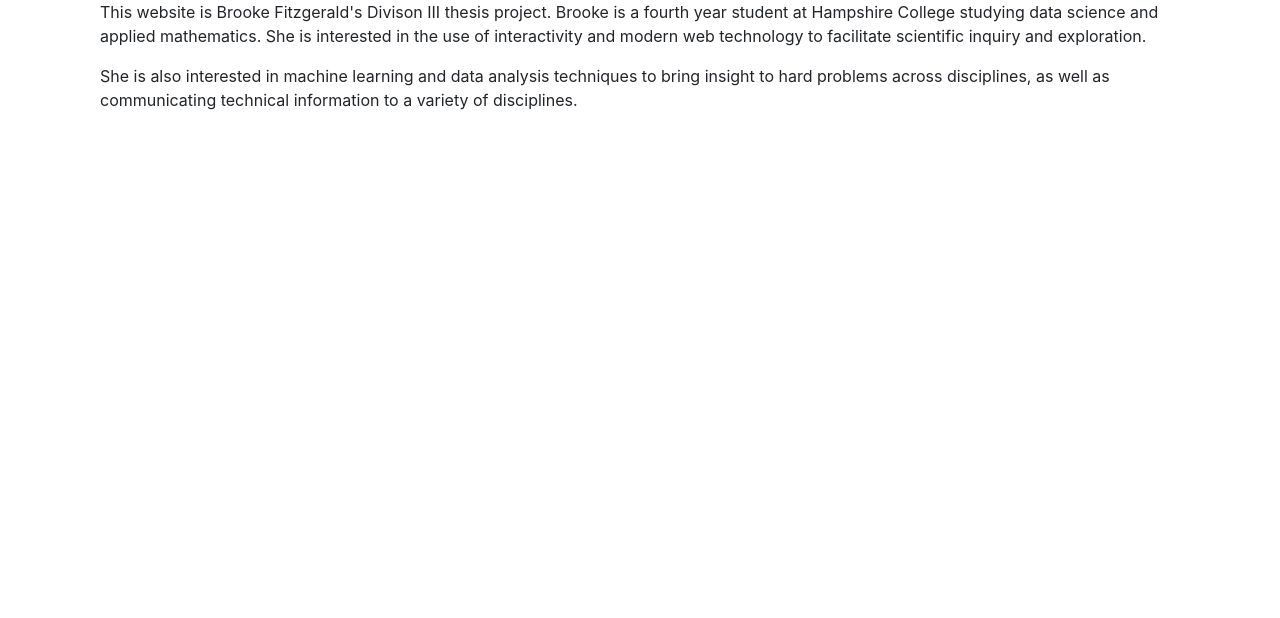
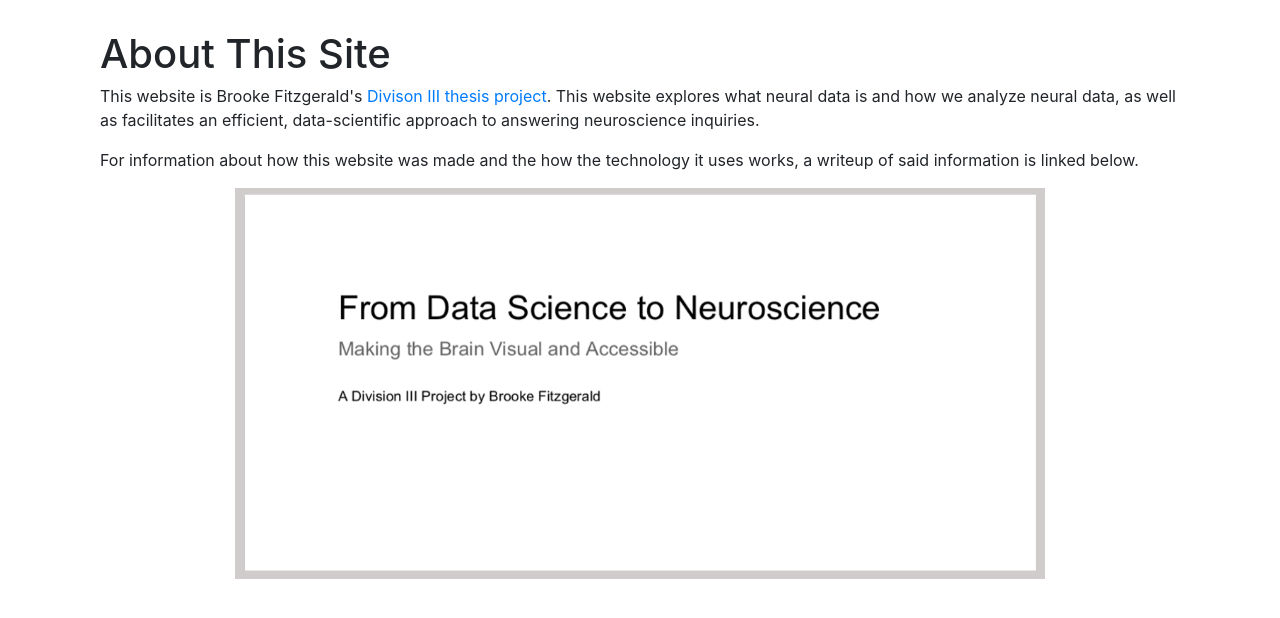
Before and after one commit to brookefitzgerald/neural_exploration, a Django app: page /about/ in a window 1280 px wide. Shown: the part 56-674 px from the top of the page. Run offline with Django 3.2, Linux system fonts and the light colour scheme; parts of the project's set-up code (start-up, migrations or seed data) failed here and were passed over; some libraries are stand-ins or nearby versions.

Commit message:
added writeup to about page

```diff
--- a/neural_exploration/static/css/project.css
+++ b/neural_exploration/static/css/project.css
@@ -78,6 +78,12 @@
   stroke-width: 1.25px;
 }
 
+.center {
+    display: block;
+    margin-left: auto;
+    margin-right: auto;
+}
+
 .code{
 	font-size: 40px;
 	font-family:Consolas,Monaco,"Lucida Console","Liberation Mono","DejaVu Sans Mono","Bitstream Vera Sans Mono","Courier New",sans-serif;
@@ -127,8 +133,8 @@
 	padding-top: 100px;
 }
 
-#physical_machine{
-	padding-top: 200px;
+#about{
+	padding-top: 3% !important;
 }
 
 @media (max-width: 925px)  {
--- a/neural_exploration/templates/pages/about.html
+++ b/neural_exploration/templates/pages/about.html
@@ -1,8 +1,12 @@
 {% extends "base.html" %}
-
+{% load static %}
 {% block content %}
 <div class="container">
-	<p> This website is Brooke Fitzgerald's Divison III thesis project. Brooke is a fourth year student at Hampshire College studying data science and applied mathematics. She is interested in the use of interactivity and modern web technology to facilitate scientific inquiry and exploration. </p>
-	<p> She is also interested in machine learning and data analysis techniques to bring insight to hard problems across disciplines, as well as communicating technical information to a variety of disciplines. </p>
+	<h1 id="about">About This Site</h1>
+	<p> This website is Brooke Fitzgerald's <a target="_blank" href="https://www.hampshire.edu/academics/division-iii">Divison III thesis project</a>. This website explores what neural data is and how we analyze neural data, as well as facilitates an efficient, data-scientific approach to answering neuroscience inquiries. </p> </p>
+	<p> For information about how this website was made and the how the technology it uses works, a writeup of said information is linked below.</p>
+	<a target="_blank" href="https://drive.google.com/file/d/1k38NguvuNfznSNCK2tIUVa_RIVeQl5o9/view?usp=sharing">
+		<img class="center" width="75%" src="{% static 'images/writeup.png' %}"> </img>
+	</a>
 </div>
 {% endblock content %}
```
Also changed, not shown: neural_exploration/templates/pages/home.html (deleted, +0 -9 lines), neural_exploration/static/images/writeup.png (added).
